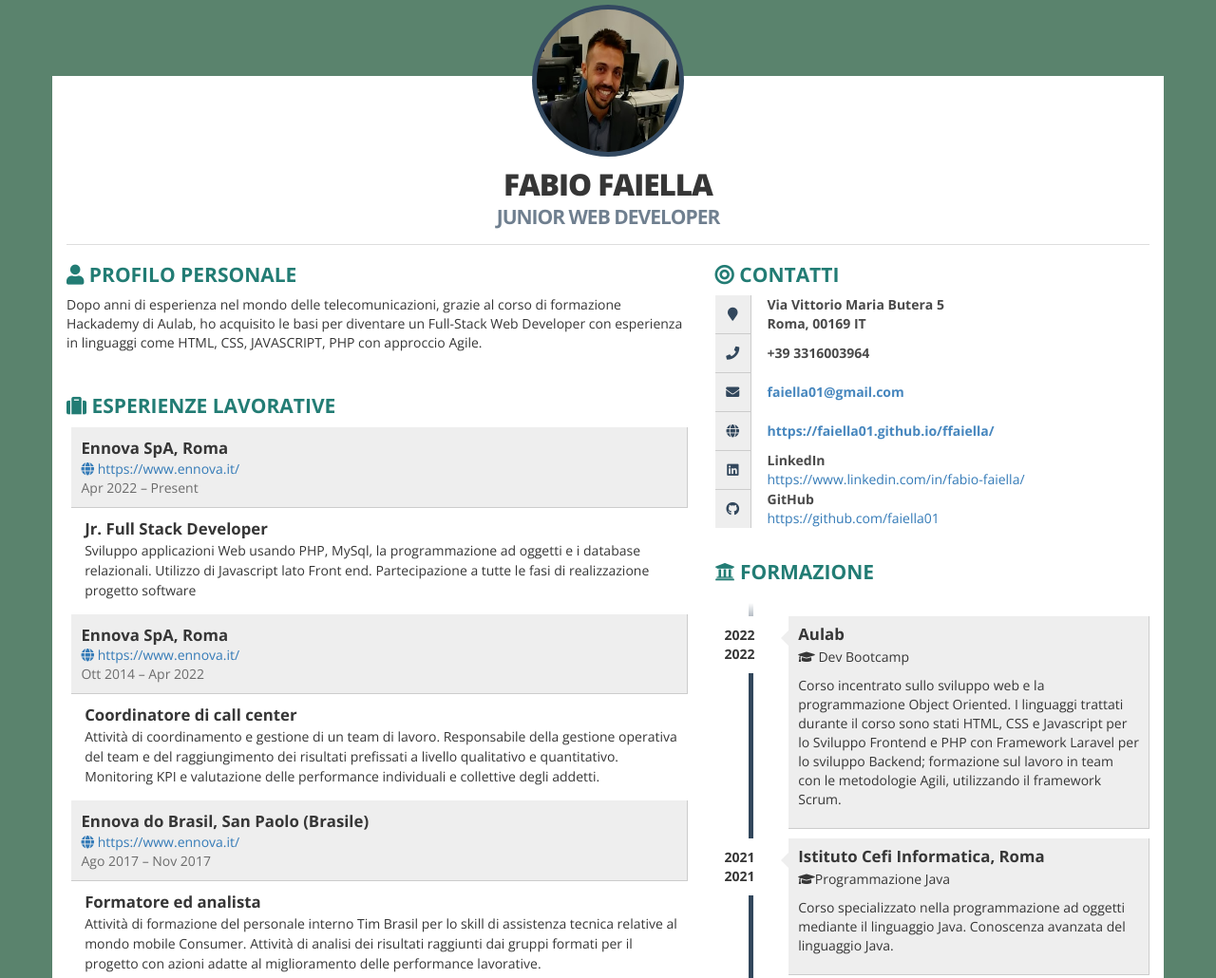
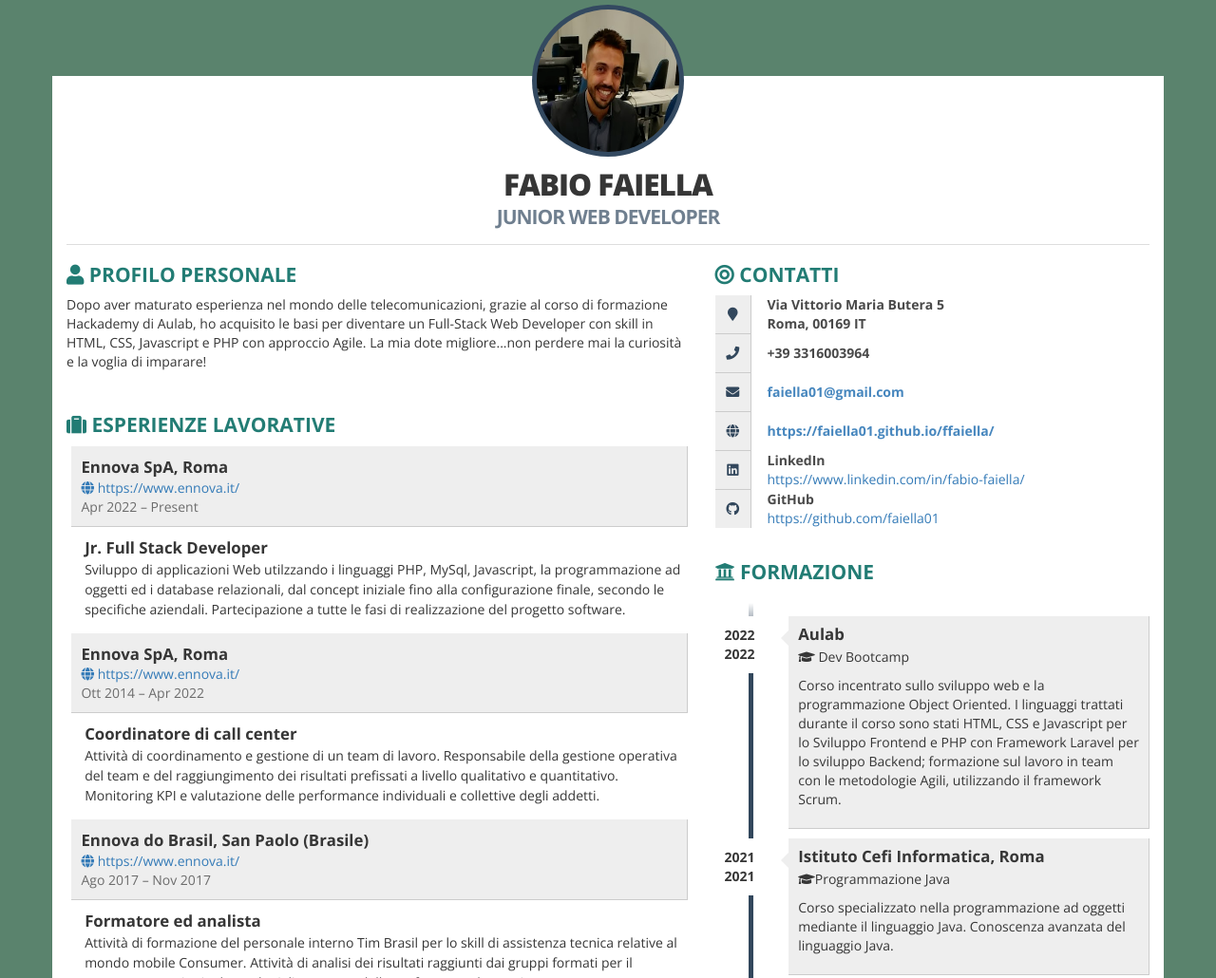
Before and after one commit to faiella01/ffaiella, a plain HTML site: page index.html in a window 1280 px wide. Shown: the top 1030 px of the page at 95% size. Drawn offline with nearby package versions, Linux system fonts and the light colour scheme.

Commit message:
Update index.html

```diff
--- a/index.html
+++ b/index.html
@@ -403,7 +403,12 @@
                 <!-- Profilo personale -->
                 <div class="box">
                     <h2><i class="fas fa-user ico"></i> Profilo personale</h2>
-                    <p>Dopo anni di esperienza nel mondo delle telecomunicazioni, grazie al corso di formazione Hackademy di Aulab, ho acquisito le basi per diventare un Full-Stack Web Developer con esperienza in linguaggi come HTML, CSS, JAVASCRIPT, PHP con approccio Agile.</p>
+                    <p>Dopo aver maturato esperienza nel mondo delle telecomunicazioni, grazie al
+                        corso di formazione Hackademy di Aulab, ho acquisito le basi per diventare
+                        un Full-Stack Web Developer con skill in HTML, CSS, Javascript e PHP con
+                        approccio Agile. La mia dote migliore...non perdere mai la curiosità e la
+                        voglia di imparare!
+                    </p>
                 </div>
                 <!-- Esperienze lavorative-->
                 <div class="box">
@@ -424,9 +429,10 @@
                             <div class="job-details col-xs-11">
                                 <div class="profession">Jr. Full Stack Developer</div>
                                 <div class="description">
-                                    Sviluppo applicazioni Web usando PHP, MySql, la programmazione ad oggetti e i database relazionali. Utilizzo
-                                    di Javascript lato Front end.
-                                    Partecipazione a tutte le fasi di realizzazione progetto software
+                                    Sviluppo di applicazioni Web utilzzando i linguaggi PHP, MySql, Javascript, la
+                                    programmazione ad oggetti ed i database relazionali, dal concept iniziale fino
+                                    alla configurazione finale, secondo le specifiche aziendali.
+                                    Partecipazione a tutte le fasi di realizzazione del progetto software.
                                 </div>
                             </div>
                         </div>
@@ -613,7 +619,6 @@
                                     <span class= "skill badge">CSS</span>
                                     <span class= "skill badge">Bootstrap</span>
                                     <span class= "skill badge">PHP</span>
-                                    <span class= "skill badge">Laravel</span>
                                     <span class= "skill badge">SQL</span>
                                     <span class= "skill badge">Office</span>
                                     <span class= "skill badge">Crm</span>
@@ -624,6 +629,7 @@
                                     <span class="skill-level text-end">Intermediate</span>
                                 </div>
                                 <div class="col-sm-offset-1 col-sm-12 clearfix">
+                                    <span class= "skill badge">Laravel</span>
                                     <span class= "skill badge">Javascript</span>
                                     <span class= "skill badge">Java</span>
                                 </div>
```
